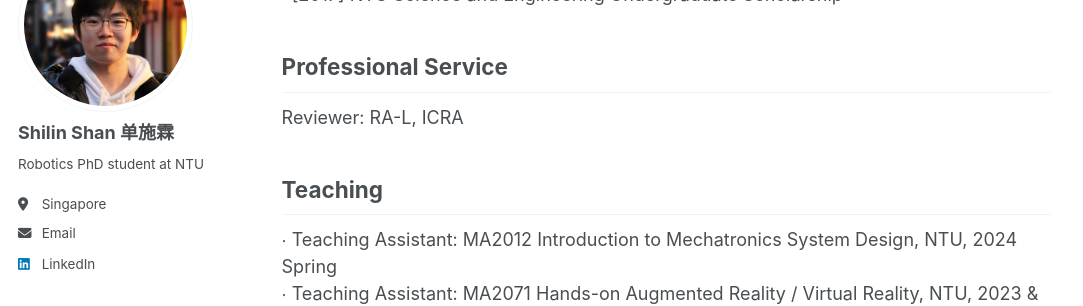
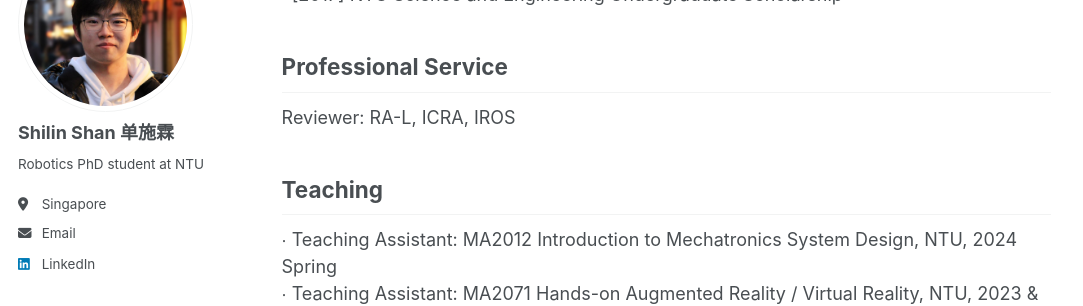
Before and after one commit to ShanShilin/ShanShilin.github.io, a Jekyll site: the page built from _pages/about.md, in a window 1280 px wide and 900 px high, scrolled down 1710 px. Shown: the part 162-468 px from the top of the window, without its empty margins (0-1083 px from the left). Built offline with Jekyll 4.4.1, drawn with Linux system fonts in a browser that asks for light colours.

Commit message:
Update about.md

```diff
--- a/_pages/about.md
+++ b/_pages/about.md
@@ -91,7 +91,7 @@ IEEE Robotics and Automation Letters (<strong>RA-L</strong>), 2023
 </p>
 -----
 
-<img style="float: left; margin:5px 10px" src="../images/chain_bt_end_fix.png" width="160" height="90">
+<img style="float: left; margin:5px 15px" src="../images/chain_bt_end_fix.png" width="160" height="90">
 ### Robotic Manipulation of a Rotating Chain with Bottom End Fixed
 <p style="line-height:1.0">
 <font size="2">
@@ -115,7 +115,7 @@ Awards
 Professional Service
 -----
 
-Reviewer: RA-L, ICRA <br />
+Reviewer: RA-L, ICRA, IROS <br />
 
 Teaching
 -----
```
